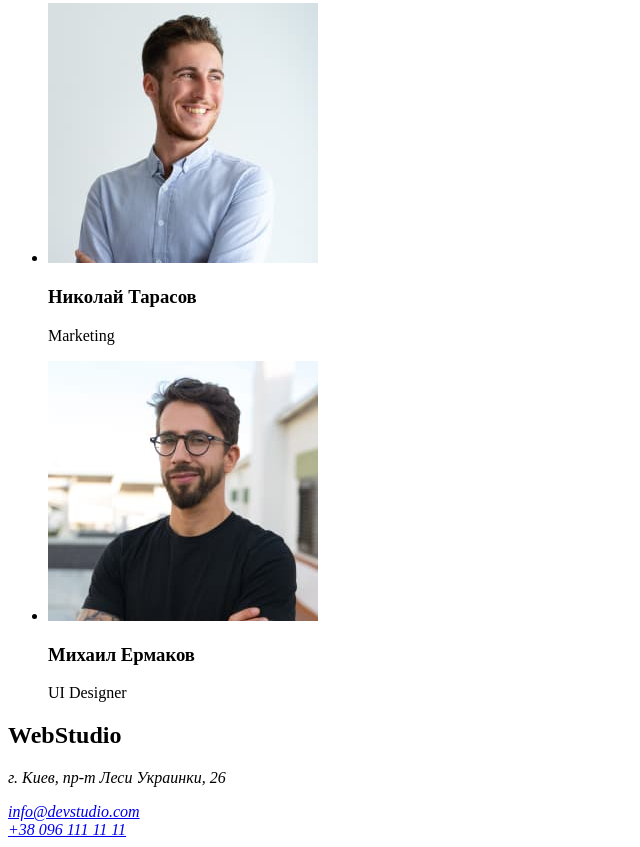
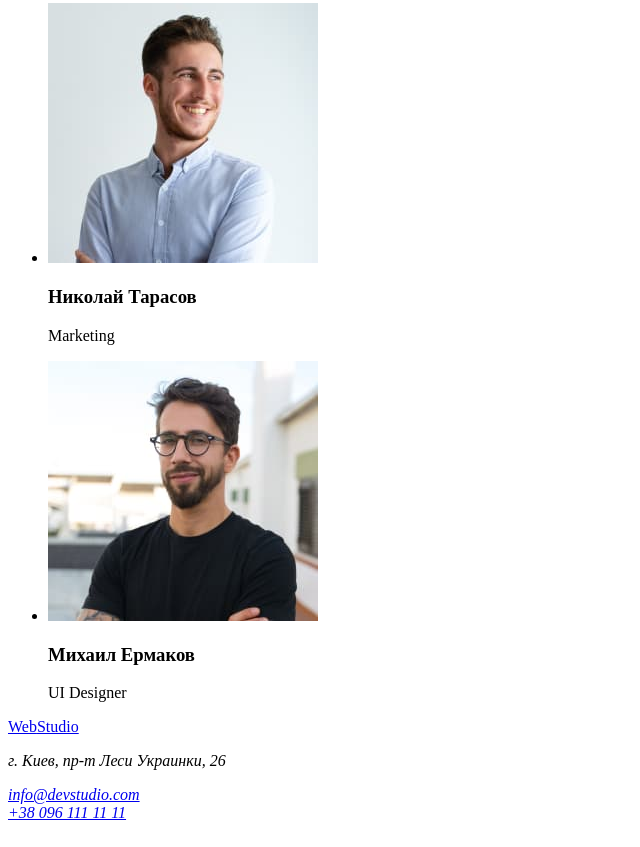
Before and after one commit to artem-bilodid/goit-markup-hw-01, a plain HTML site: page index.html in a window 1280 px wide. Shown: the part 2264-3111 px from the top of the page, without its empty margins (0-640 px from the left). Drawn offline with Linux system fonts and the light colour scheme.

Commit message:
changed tag for Logo text

```diff
--- a/index.html
+++ b/index.html
@@ -111,7 +111,7 @@
       </section>
     </main>
     <footer>
-      <h2><span>Web</span>Studio</h2>
+      <a href="./"><span>Web</span>Studio</a>
       <address>
         <p>г. Киев, пр-т Леси Украинки, 26</p>
         <a href="mailto:info@devstudio.com">info@devstudio.com</a><br />
```
